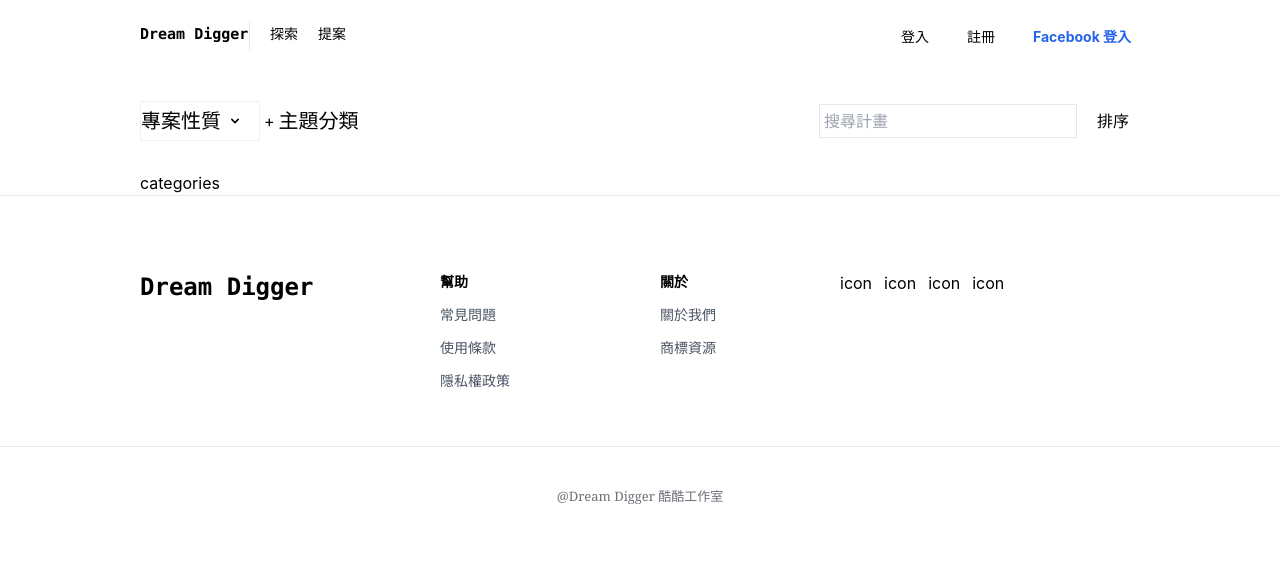
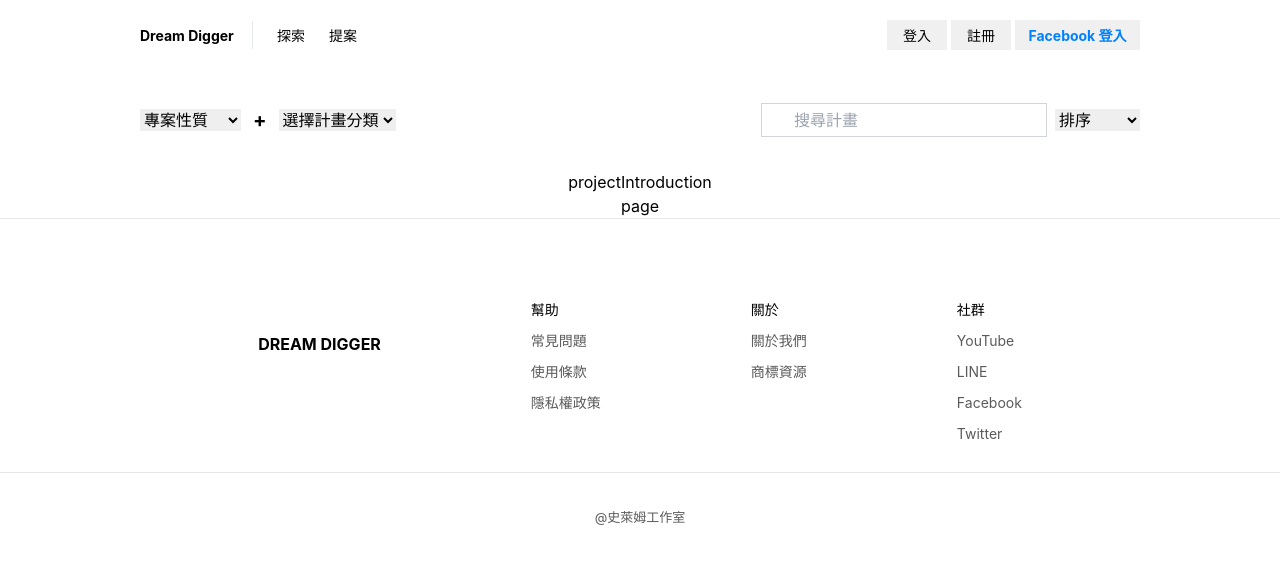
Before and after one commit to hryjosn/dream-digger, a Next.js app: page /categories in a window 1280 px wide. Shown: the top 564 px of the page. Built offline with nearby package versions, Linux system fonts and the light colour scheme.

Commit message:
remake categories page

```diff
--- /dev/null
+++ b/src/components/About.tsx
@@ -0,0 +1,65 @@
+import React from 'react'
+
+const About = () => {
+  return (
+    <div>
+        <footer className='flex justify-center border-y-[0.5px] h-[255px]'>
+            <div className='flex mt-[80px] space-x-[150px]'>
+              <div className='flex items-center h-[90px]'>
+                <p className='font-bold'>DREAM DIGGER</p>
+              </div>
+              <div className='flex flex-col text-[14px] space-y-[10px]'>
+                <p className=''/>幫助
+                <a href=''
+                   className='text-[#5B5B5B] hover:text-[#000093]'>
+                  常見問題
+                </a>
+                <a href=''
+                   className='text-[#5B5B5B] hover:text-[#000093]'>
+                  使用條款
+                </a>
+                <a href=''
+                   className='text-[#5B5B5B] hover:text-[#000093]'>
+                  隱私權政策
+                </a>
+              </div>
+              <div className='flex flex-col text-[14px] space-y-[10px]'>
+                <p className=''/>關於
+                <a href=''
+                   className='text-[#5B5B5B] hover:text-[#000093]'>
+                  關於我們
+                </a>
+                <a href=''
+                   className='text-[#5B5B5B] hover:text-[#000093]'>
+                  商標資源
+                </a>
+              </div>
+              <div className='flex flex-col text-[14px] space-y-[10px]'>
+                <p className=''/>社群
+                <a href=''
+                   className='text-[#5B5B5B] hover:text-[#FF0000]'>
+                  YouTube
+                </a>
+                <a href=''
+                   className='text-[#5B5B5B] hover:text-[#00DB00]'>
+                  LINE
+                </a>
+                <a href=''
+                   className='text-[#5B5B5B] hover:text-[#2828FF]'>
+                  Facebook
+                </a>
+                <a href=''
+                   className='text-[#5B5B5B] hover:text-[#46A3FF]'>
+                  Twitter
+                </a>
+              </div>
+            </div>
+        </footer>
+        <div className='flex justify-center h-[135px]'>
+            <p className='mt-[35px] text-[13px] text-[#5B5B5B]'>@史萊姆工作室</p>
+        </div>
+    </div>
+
+  )
+}
+export default About
--- /dev/null
+++ b/src/components/Header.tsx
@@ -0,0 +1,38 @@
+import React from 'react'
+
+const Header = () => {
+  return (
+    <header className='flex justify-center'>
+        <div className='flex items-center h-[70px] w-[500px] space-x-6'>
+          <a href='./' className='flex items-center text-[14px] font-bold w-[113px] h-[28px] border-r-[1px]'>
+            Dream Digger
+          </a>
+          <div className='flex space-x-6'>
+            <a href='./categories'
+               className='text-[14px]'>
+                探索
+            </a>
+            <a href='./proposal'
+               className='text-[14px]'>
+                提案
+            </a>
+          </div>
+        </div>
+        <div className='flex items-center h-[70px] w-[500px] justify-end space-x-1'>
+          <a href='./login'
+             className='flex items-center justify-center w-[60px] h-[30px] bg-[#F0F0F0] text-[14px]'>
+              登入
+          </a>
+          <a href='./signup'
+             className='flex items-center justify-center w-[60px] h-[30px] bg-[#F0F0F0] text-[14px]'>
+              註冊
+          </a>
+          <a href='./login'
+             className='flex items-center justify-center w-[125px] h-[30px]  bg-[#F0F0F0] text-[14px] font-bold antialiased text-[#0080FF]'>
+              Facebook 登入
+          </a>
+        </div>
+    </header>
+  )
+}
+export default Header
--- /dev/null
+++ b/src/components/categories/NatureSelector.tsx
@@ -0,0 +1,14 @@
+import React from 'react'
+
+const NatureSelector = () =>{
+  return (
+    <select className=''>
+        <option>專案性質</option>
+        <option>群眾集資</option>
+        <option>預購式專案</option>
+        <option>訂閱式專案</option>
+    </select>
+  )
+}
+
+export default NatureSelector
--- /dev/null
+++ b/src/components/categories/OrderSelector.tsx
@@ -0,0 +1,13 @@
+import React from 'react'
+
+const OrderSelector = () => {
+  return (
+    <select className=''>
+        <option>排序</option>
+        <option>專案金額</option>
+        <option>最後衝刺</option>
+        <option>最新啟動</option>
+    </select>
+  )
+}
+export default OrderSelector
--- /dev/null
+++ b/src/components/categories/ProjectIntroduction.tsx
@@ -0,0 +1,9 @@
+import React from 'react'
+
+const ProjectIntroduction = () => {
+  return (
+    <div>projectIntroduction</div>
+  )
+}
+
+export default ProjectIntroduction
--- /dev/null
+++ b/src/components/categories/ThemeSelector.tsx
@@ -0,0 +1,27 @@
+import React from 'react'
+const ThemeSelector = () => {
+  return (
+    <select className=''>
+        <option>選擇計畫分類</option>
+        <option>音樂</option>
+        <option>攝影</option>
+        <option>出版</option>
+        <option>時尚</option>
+        <option>設計</option>
+        <option>表演</option>
+        <option>藝術</option>
+        <option>科技</option>
+        <option>教育</option>
+        <option>遊戲</option>
+        <option>飲食</option>
+        <option>空間</option>
+        <option>社會</option>
+        <option>插畫漫畫</option>
+        <option>電影動畫</option>
+        <option>地方招生</option>
+        <option>挺好店</option>
+        <option>新春賀喜</option>
+    </select>
+  )
+}
+export default ThemeSelector
--- a/src/containers/Categories/Categories.tsx
+++ b/src/containers/Categories/Categories.tsx
@@ -1,179 +1,42 @@
 import React from 'react'
+import  Header from '../../components/Header'
+import About from '../../components/About'
+import ProjectIntroduction from '../../components/categories/ProjectIntroduction'
+import NatureSelector from '../../components/categories/natureSelector'
+import ThemeSelector from '../../components/categories/themeSelector'
+import OrderSelector from '../../components/categories/orderSelector'
 
 const Categories = () => {
   return (
     <div className=''>
-      <header className='flex justify-center mt-[1px]'>
-        <div className='flex justify-start w-[500px] h-[70px]'>
-          <div className='flex items-center'>
-            <div className='flex space-x-5 h-[30px]'>
-              <div className='w-[110px] border-r'>
-                <a
-                  href=''
-                  className='font-mono font-semibold text-[15px] w-[100px]'>
-                    Dream Digger
-                </a>
-              </div>
-              <div className=''>
-                <a
-                  href='./categories'
-                  className='text-[14px]'>
-                    探索
-                </a>
-              </div>
-              <div>
-                <a
-                  href=''
-                  className='text-[14px]'>
-                    提案
-                </a>
-              </div>
-            </div>
+      <Header/>
+      <div className='flex justify-center'>
+        <div className='flex items-center w-[500px] h-[100px] space-x-3'>
+          <NatureSelector/>
+          <p className='text-xl font-bold'>+</p>
+          <ThemeSelector/>
+        </div>
+        <div className='flex justify-end items-center w-[500px] space-x-2'>
+          <div>
+            <input
+              type="text"
+              className="border border-gray-300 w-full pl-8 p-1"
+              placeholder="搜尋計畫"
+            />
           </div>
-        </div>
-        <div className='flex justify-end w-[500px] h-[70px]'>
-          <div className='flex items-center'>
-            <div className='flex space-x-4 mr-[7px]'>
-              <div className='w-[50px]'>
-                <a
-                  href='./login'
-                  className='text-[14px]'>
-                    登入
-                </a>
-              </div>
-              <div className='w-[50px]'>
-                <a
-                  href='./signup'
-                  className='text-[14px]'>
-                    註冊
-                </a>
-              </div>
-              <div className='w-[100px]'>
-                <a
-                  href=''
-                  className='font-bold text-[14px] text-blue-600/100'>
-                    Facebook 登入
-                </a>
-              </div>
-            </div>
-          </div>
-        </div>
-      </header>
-      <div className='flex justify-center'>
-        <div className='w-[500px] h-[100px] flex space-x-1 flex items-center'>
-          <button className='flex items-center text-[20px] w-[120px] h-[40px] border border-[#F0F2F1]'>
-            專案性質
-            <svg
-              className="w-4 h-4 mx-1.5"
-              aria-hidden="true"
-              fill="currentColor"
-              viewBox="0 0 20 20"
-              xmlns="http://www.w3.org/2000/svg">
-                <path
-                  fill-rule="evenodd"
-                  d="M5.293 7.293a1 1 0 011.414 0L10 10.586l3.293-3.293a1 1 0 111.414 1.414l-4 4a1 1 0 01-1.414 0l-4-4a1 1 0 010-1.414z"
-                  clip-rule="evenodd">
-                </path>
-            </svg>
-          </button>
-          <p>+</p>
-          <div className='text-[20px] w-[100px]'>
-            主題分類
-          </div>
-        </div>
-        <div className='w-[500px] h-[100px] flex justify-end items-center space-x-5'>
-          <label className='border'>
-            <input
-              className='caret-black p-1'
-              placeholder='搜尋計畫'
-            />
-          </label>
-          <div className=''>
-            <p className='flex justify-end mr-[11px]'>排序</p>
-          </div>
+          <OrderSelector/>
         </div>
       </div>
       <div className='flex justify-center'>
-        <div className='w-[1000px]'>
-          categories
+        <div className='flex'>
+          <ProjectIntroduction/>
         </div>
       </div>
-      <div>
-        <footer className='flex justify-center  border-y-[1px]'>
-        <div className='w-[1000px] h-[250px]'>
-          <div className='flex'>
-            <div className='w-[250px]'>
-              <p className='text-2xl font-mono mt-[75px] font-bold'>Dream Digger</p>
-            </div>
-            <div className='w-[250px] text-[14px]'>
-              <div className='justfiy-start ml-[50px] mt-[75px] flex flex-col space-y-3'>
-                <p className='font-semibold'>幫助</p>
-                <a
-                  href='./question'
-                  className='hover:text-blue-700 text-gray-600'>
-                    常見問題
-                </a>
-                <a
-                  href='./TermsOfUse'
-                  className='hover:text-blue-700 text-gray-600'>
-                    使用條款
-                </a>
-                <a
-                  href='./privacy'
-                  className='hover:text-blue-800 text-gray-600'>
-                    隱私權政策
-                </a>
-              </div>
-            </div>
-            <div className='w-[200px] text-[14px]'>
-              <div className='ml-[20px] mt-[75px] flex flex-col space-y-3'>
-                <p className='font-semibold'>關於</p>
-                <a
-                  href='./about'
-                  className='hover:text-blue-800 text-gray-600'>
-                    關於我們
-                </a>
-                <a
-                  href='./trademark'
-                  className='hover:text-blue-800 text-gray-600'>
-                    商標資源
-                </a>
-              </div>
-            </div>
-            <div className='flex'>
-              <div className='mt-[75px] flex space-x-3'>
-                <a
-                  href='./facebook'
-                  className='hover:text-blue-700'>
-                    icon
-                </a>
-                <a
-                  href='./instagram'
-                  className='hover:text-red-600'>
-                    icon
-                </a>
-                <a
-                  href='./youtube'
-                  className='hover:text-red-600'>
-                    icon
-                </a>
-                <a
-                  href='./line'
-                  className='hover:text-lime-500'>
-                    icon
-                </a>
-              </div>
-            </div>
-          </div>
-        </div>
-        </footer>
-        <div className='flex justify-center'>
-          <div className='w-[1000px] h-[140px] flex justify-center'>
-            <p className='font-serif font-light text-[13px] text-zinc-500 mt-[40px]'>@Dream Digger 酷酷工作室</p>
-          </div>
-        </div>
+      <div className='flex justify-center'>
+        page
       </div>
+      <About/>
     </div>
   )
 }
-export default Categories;
+export default Categories
```
